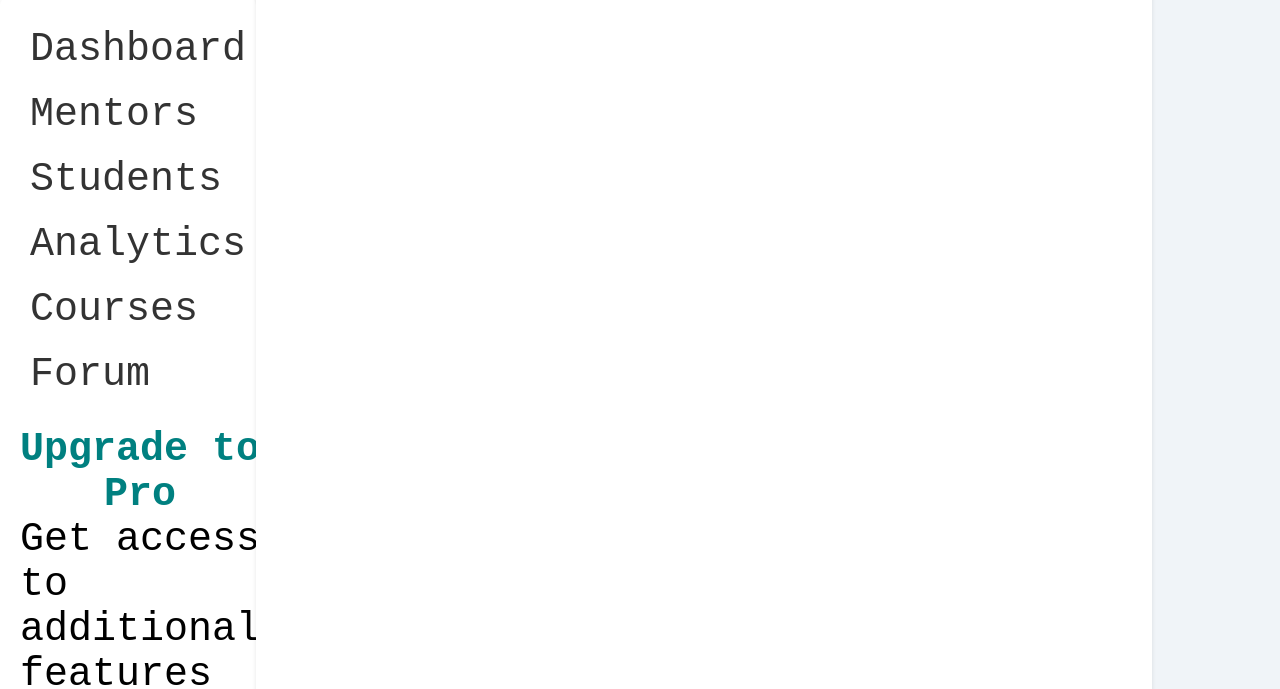
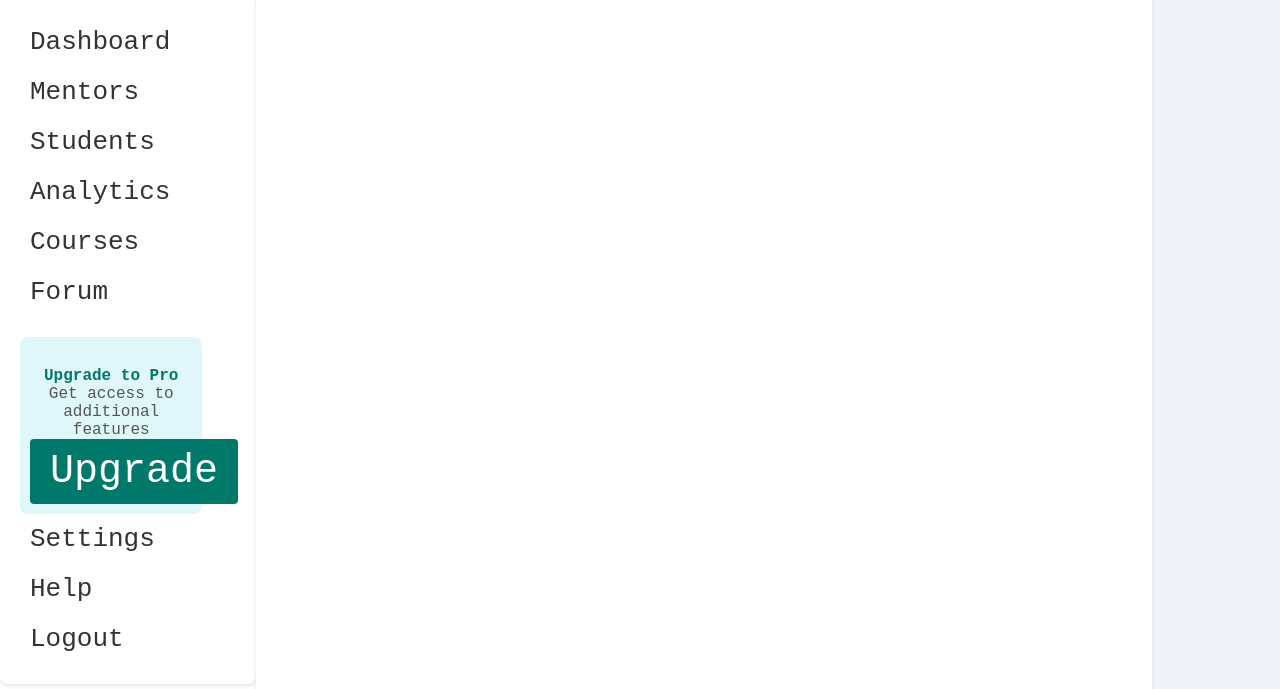
Before and after one commit to Billyngwa/Learning-lab, a website: page pages/mentors.html in a window 1280 px wide. Shown: the part 103-792 px from the top of the page. Drawn offline with Linux system fonts and the light colour scheme; a web font is replaced by a local one.

Commit message:
fixed issue related to deactivating OPA upon it's producers list modification... duplicated the update actor method in the actor controller to differentiate between state toogling and OPA producer list update

```diff
--- a/pages/mentors.html
+++ b/pages/mentors.html
@@ -37,7 +37,7 @@
                         <a href="../pages/forum.html">Forum</a>
                     </li>
                     <li>
-                        <div>
+                        <div class="upgrade-section">
                             <h1>Upgrade to Pro</h1>
                             <p>Get access to additional features</p>
                             <button>Upgrade</button>
--- a/styles/_dashboard.scss
+++ b/styles/_dashboard.scss
@@ -20,20 +20,63 @@
             box-shadow: 0 2px 4px rgba(0, 0, 0, 0.1);
             /* Subtle shadow for depth */
             border-radius: 8px;
+            font-size: 26px;
+
             /* Rounded corners */
 
             ul {
                 display: block;
+                  div.upgrade-section {
+                        margin-top: 20px;
+                        padding: 10px 10px;
+                        width: 80%;
+                        background-color: #e0f7fa;
+                        /* Light teal background */
+                        border-radius: 8px;
+                        text-align: center;
+
+                        h1 {
+                            font-size: 16px;
+                            color: #00796b;
+                            /* Darker teal */
+                        }
+
+                        p {
+                            font-size: 16px;
+                            color: #555;
+                            /* Dark gray */
+                        }
+
+                        button {
+                            padding: 10px 20px;
+                            background-color: #00796b;
+                            /* Darker teal */
+                            color: white;
+                            border: none;
+                            border-radius: 4px;
+                            cursor: pointer;
+
+                            &:hover {
+                                background-color: #004d40;
+                                /* Darker teal on hover */
+                            }
+                        }
+                    }
 
                 li {
+                    font-size: 26px;
+
+
                     a {
                         display: block;
                         padding: 10px;
                         color: #333;
                         /* Dark text color */
                         text-decoration: none;
-                        font-weight: 500;
+                        font-weight: 300;
                         border-radius: 4px;
+                        font-size: 26px;
+
                         /* Rounded corners for links */
                         transition: background-color 0.3s ease;
 
@@ -68,6 +111,7 @@
             ul {
                 display: flex;
                 justify-content: space-between;
+
                 // align-items: center;
                 li.search-bar {
                     border: 1px solid #ccc;
@@ -83,18 +127,20 @@
                     }
 
                     input.search {
-                        height:30px;
+                        height: 30px;
                         width: 100%;
                         border-radius: 4px;
-                        border:none;
+                        border: none;
                         font-size: 20px;
-                        &::placeholder{
+
+                        &::placeholder {
                             color: #999;
                             font-size: 16px;
                         }
+
                         &:focus {
                             outline: none;
-                            border:none;
+                            border: none;
                             /* Darker teal border on focus */
                         }
                     }
@@ -121,6 +167,7 @@
                         font-size: 12px;
                     }
                 }
+
                 li.user-profile {
                     display: flex;
                     align-items: center;
```
Also changed, not shown: pages/dashboard.html (+1 -1 lines), pages/students.html (+1 -1 lines), styles/index.css, 1 other file.
